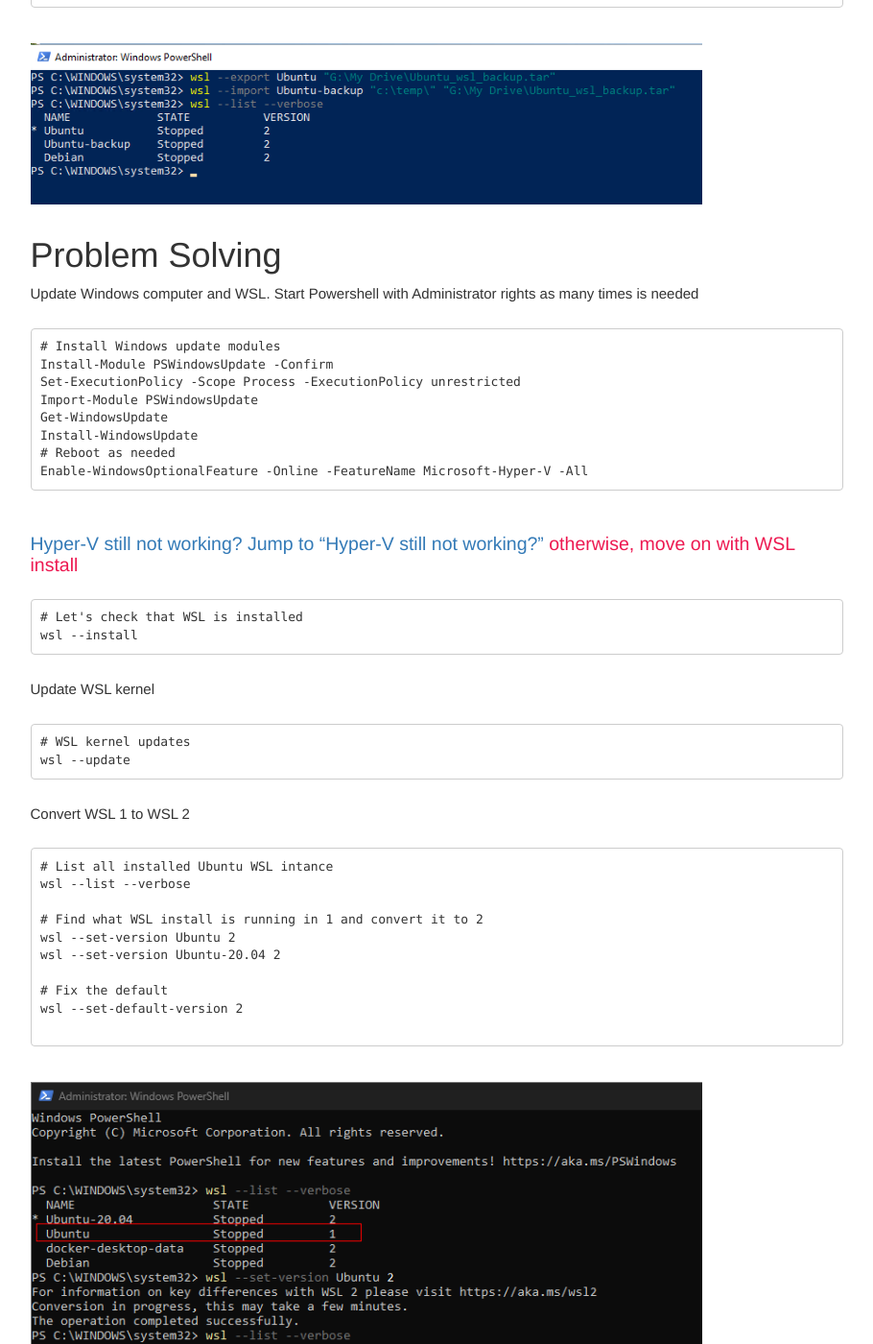
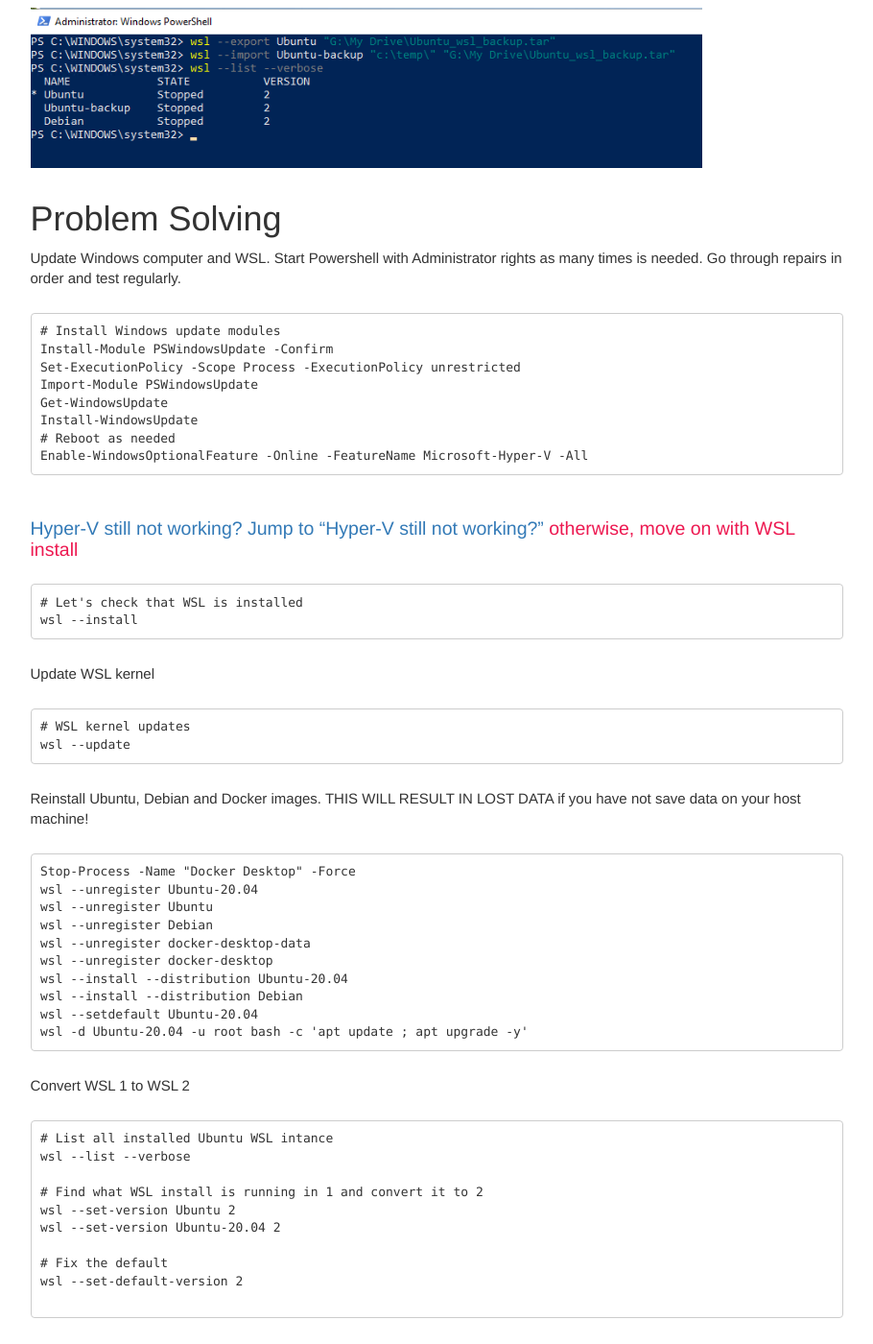
Before and after one commit to hamk-business-information-technology/os, a Jekyll site: the page built from Windows_11_WSL.md, in a window 1280 px wide and 1400 px high, scrolled down 2300 px. Shown: the whole window at 96% size, without its empty margins (331-1241 px from the left). Built offline with Jekyll 4.4.1, drawn with Linux system fonts in a browser that asks for light colours; our own code applies the rules of GitHub Pages for plain Markdown files; comment, search, counter and statistics services are not loaded.

Commit message:
Update Windows_11_WSL.md

````diff
--- a/Windows_11_WSL.md
+++ b/Windows_11_WSL.md
@@ -49,9 +49,7 @@
 ### Uninstalling command is --unregister
 ```
 wsl --unregister Ubuntu-20.04
-
 wsl --unregister Debian
-
 ```
 
 ### Export and import a Ubuntu distribution to a TAR file
@@ -72,8 +70,7 @@
 
 
 # Problem Solving
-
-Update Windows computer and WSL. Start Powershell with Administrator rights as many times is needed
+Update Windows computer and WSL. Start Powershell with Administrator rights as many times is needed. Go through repairs in order and test regularly.
 
 ```
 # Install Windows update modules
@@ -97,6 +94,20 @@
 ```
 # WSL kernel updates
 wsl --update
+```
+
+Reinstall Ubuntu, Debian and Docker images. THIS WILL RESULT IN LOST DATA if you have not save data on your host machine!
+```
+Stop-Process -Name "Docker Desktop" -Force
+wsl --unregister Ubuntu-20.04
+wsl --unregister Ubuntu
+wsl --unregister Debian
+wsl --unregister docker-desktop-data
+wsl --unregister docker-desktop
+wsl --install --distribution Ubuntu-20.04
+wsl --install --distribution Debian
+wsl --setdefault Ubuntu-20.04
+wsl -d Ubuntu-20.04 -u root bash -c 'apt update ; apt upgrade -y'
 ```
 
 Convert WSL 1 to WSL 2
````
